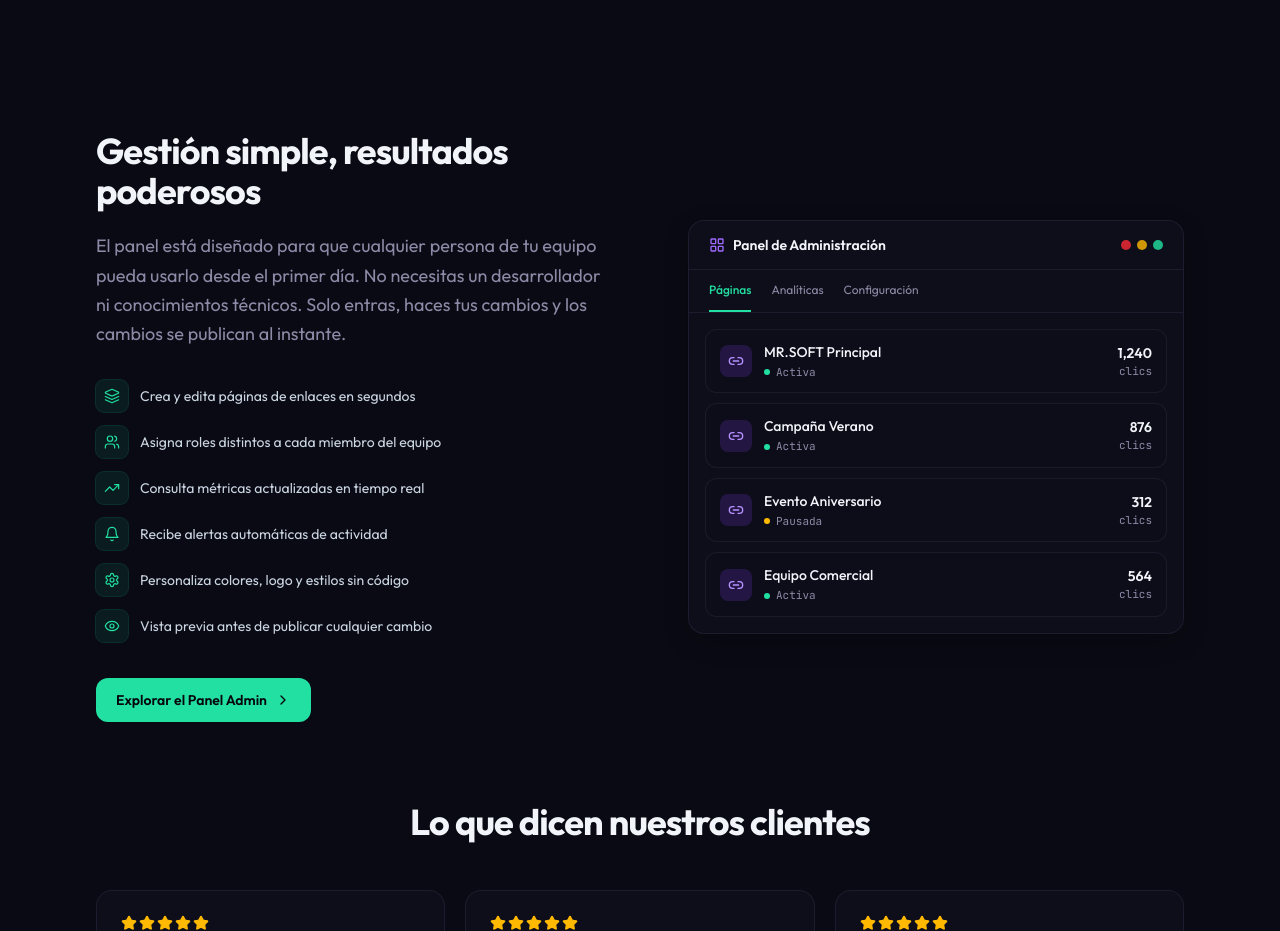
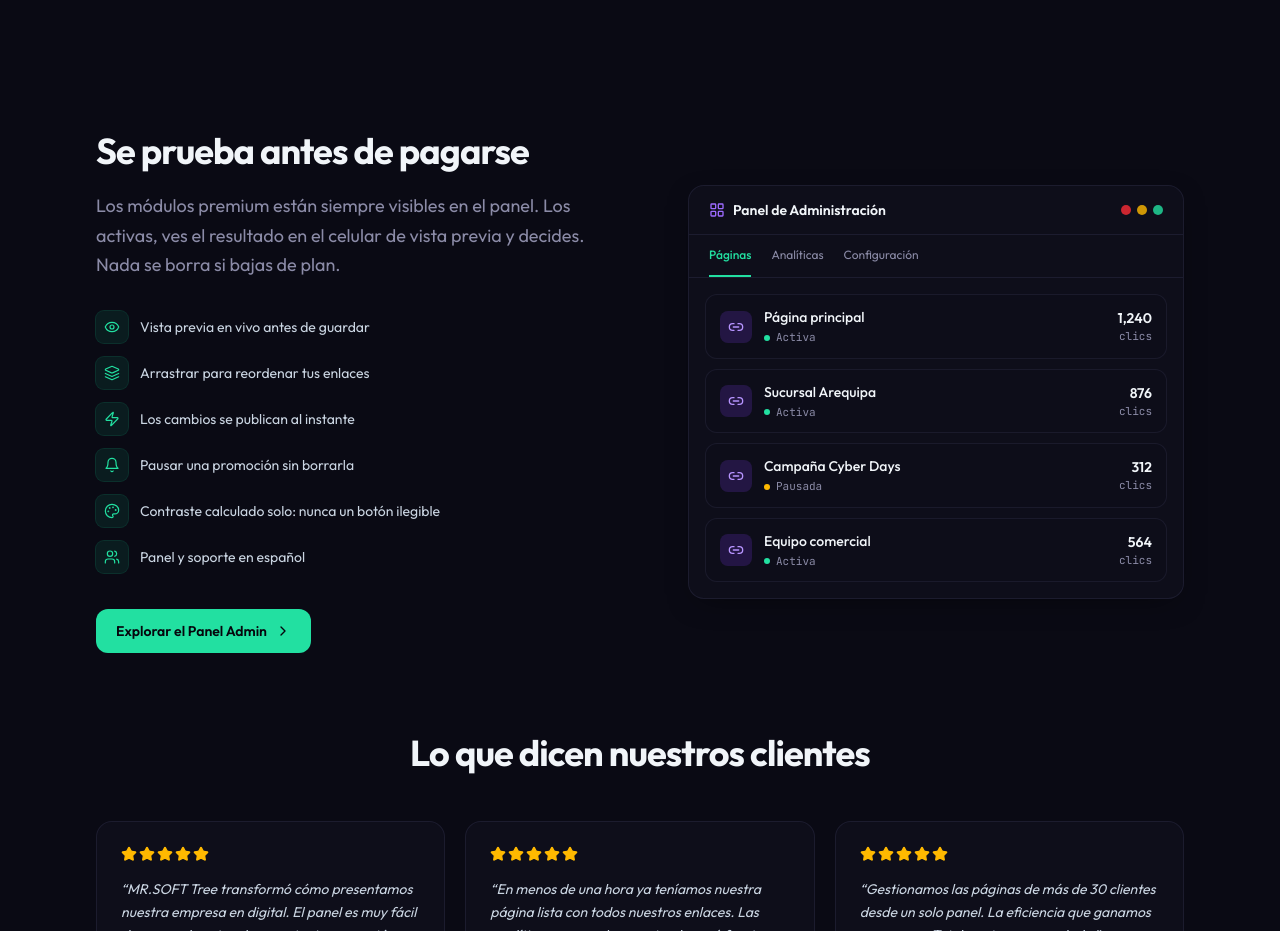
Before and after one commit to jesusdavidsalazarflores936-byte/web-linktree, a Next.js app: page /informacion in a window 1280 px wide. Shown: the part 1760-2691 px from the top of the page. Built offline with nearby package versions, Linux system fonts and the light colour scheme; no server answers.

Commit message:
content(info): explicar el modelo freemium en el cierre

```diff
--- a/src/features/info/content/management.content.ts
+++ b/src/features/info/content/management.content.ts
@@ -1,27 +1,27 @@
-import { Layers, Users, TrendingUp, Bell, Settings, Eye } from 'lucide-react'
+import { Eye, Layers, Zap, Bell, Palette, Users } from 'lucide-react'
 import type { LucideIcon } from 'lucide-react'
 import type { PanelPage } from '@/components/mockups/panel-preview'
 import { routes } from '@/lib/site.config'
 
 export const managementContent = {
-  title: 'Gestión simple, resultados poderosos',
+  title: 'Se prueba antes de pagarse',
   description:
-    'El panel está diseñado para que cualquier persona de tu equipo pueda usarlo desde el primer día. No necesitas un desarrollador ni conocimientos técnicos. Solo entras, haces tus cambios y los cambios se publican al instante.',
+    'Los módulos premium están siempre visibles en el panel. Los activas, ves el resultado en el celular de vista previa y decides. Nada se borra si bajas de plan.',
   cta: { label: 'Explorar el Panel Admin', href: routes.admin },
 } as const
 
 export const managementPoints: readonly { icon: LucideIcon; label: string }[] = [
-  { icon: Layers, label: 'Crea y edita páginas de enlaces en segundos' },
-  { icon: Users, label: 'Asigna roles distintos a cada miembro del equipo' },
-  { icon: TrendingUp, label: 'Consulta métricas actualizadas en tiempo real' },
-  { icon: Bell, label: 'Recibe alertas automáticas de actividad' },
-  { icon: Settings, label: 'Personaliza colores, logo y estilos sin código' },
-  { icon: Eye, label: 'Vista previa antes de publicar cualquier cambio' },
+  { icon: Eye, label: 'Vista previa en vivo antes de guardar' },
+  { icon: Layers, label: 'Arrastrar para reordenar tus enlaces' },
+  { icon: Zap, label: 'Los cambios se publican al instante' },
+  { icon: Bell, label: 'Pausar una promoción sin borrarla' },
+  { icon: Palette, label: 'Contraste calculado solo: nunca un botón ilegible' },
+  { icon: Users, label: 'Panel y soporte en español' },
 ]
 
 export const managementPages: readonly PanelPage[] = [
-  { name: 'MR.SOFT Principal', status: 'Activa', clicks: '1,240' },
-  { name: 'Campaña Verano', status: 'Activa', clicks: '876' },
-  { name: 'Evento Aniversario', status: 'Pausada', clicks: '312' },
-  { name: 'Equipo Comercial', status: 'Activa', clicks: '564' },
+  { name: 'Página principal', status: 'Activa', clicks: '1,240' },
+  { name: 'Sucursal Arequipa', status: 'Activa', clicks: '876' },
+  { name: 'Campaña Cyber Days', status: 'Pausada', clicks: '312' },
+  { name: 'Equipo comercial', status: 'Activa', clicks: '564' },
 ]
```
